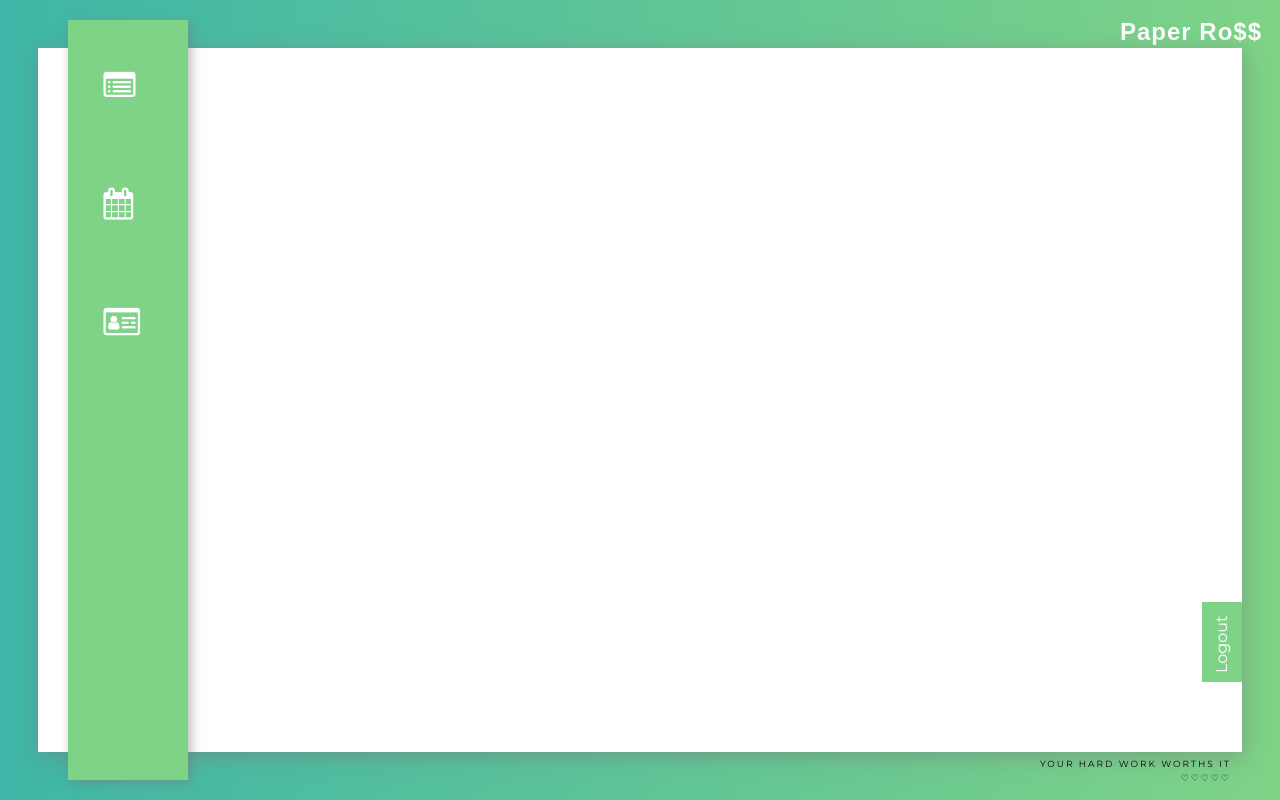
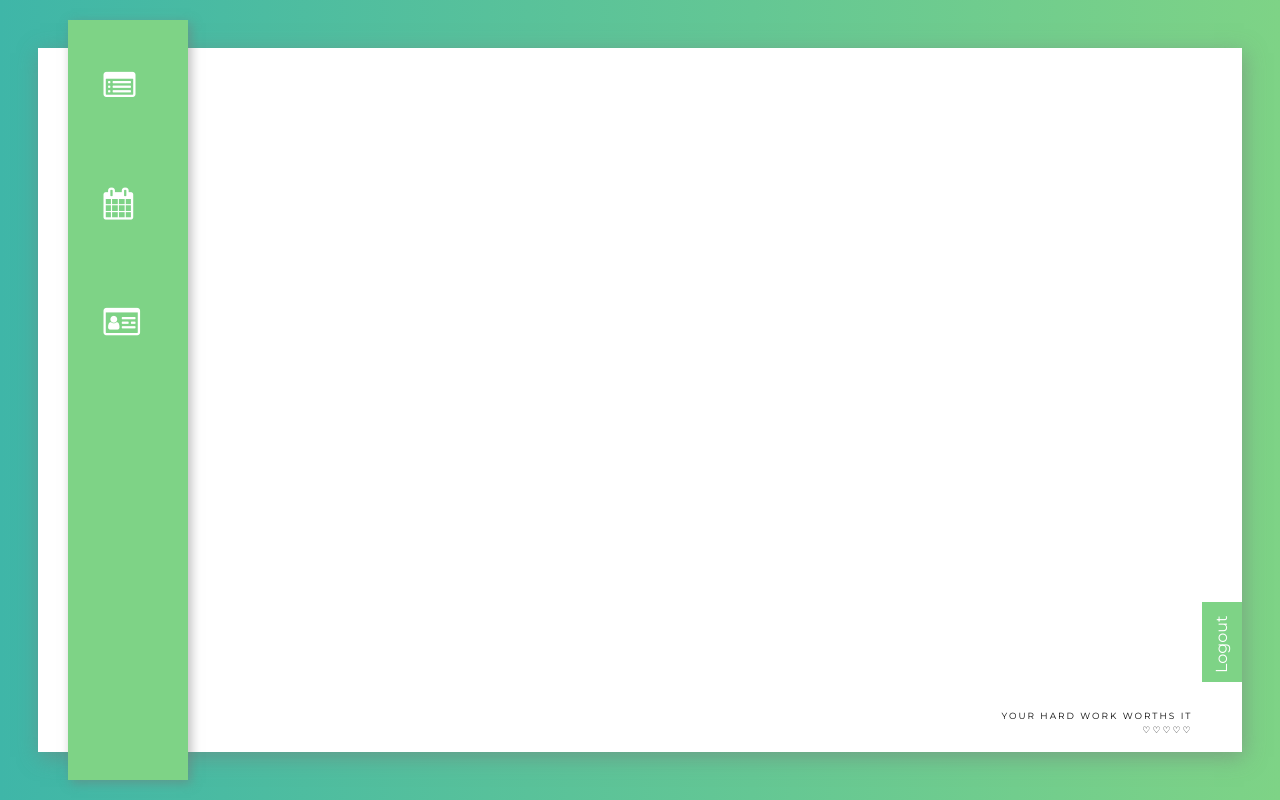
Before and after one commit to paperRoll/paper-roll-frontend, a React (Create React App) app: page / in a window 1280 px wide. Built offline with nearby package versions, Linux system fonts and the light colour scheme.

Commit message:
clean index.js

```diff
--- a/src/App.js
+++ /dev/null
@@ -1,35 +0,0 @@
-import React from 'react';
-import { Route, Switch, Redirect } from 'react-router-dom';
-import './App.css';
-
-import Logout from './components/Logout/Logout';
-import Summary from './containers/Summary/Summary';
-import Timesheet from './containers/Timesheet/Timesheet';
-import Profile from './containers/Profile/Profile';
-
-import 'font-awesome/css/font-awesome.min.css';
-import Navigation from './components/Navigation/Navigation';
-
-function App() {
-  let routes = (
-    <Switch>
-      <Route path='/summary' component={Summary}></Route>
-      <Route path='/timesheet' component={Timesheet}></Route>
-      <Route path='/profile' component={Profile}></Route>
-      <Redirect to="/" />
-    </Switch>
-  )
-  return (
-    <div class="app-container">
-      <Logout />
-      <div class="leftbox">
-        <Navigation/>
-      </div>
-      <div class="rightbox">
-        {routes}
-      </div>
-    </div>
-  );
-}
-
-export default App;
--- /dev/null
+++ b/src/containers/App/App.js
@@ -0,0 +1,46 @@
+import React, { Component } from 'react';
+import { Route, Switch, Redirect } from 'react-router-dom';
+import './App.css';
+
+import Footer from '../../components/Footer/Footer';
+import Logo from '../../components/Logo/Logo';
+import Logout from '../../components/Logout/Logout';
+import Summary from '../Summary/Summary';
+import Timesheet from '../Timesheet/Timesheet';
+import Profile from '../Profile/Profile';
+
+import 'font-awesome/css/font-awesome.min.css';
+import Navigation from '../../components/Navigation/Navigation';
+
+const routes = (
+  <Switch>
+    <Route path='/summary' component={Summary}></Route>
+    <Route path='/timesheet' component={Timesheet}></Route>
+    <Route path='/profile' component={Profile}></Route>
+    <Redirect to="/" />
+  </Switch>
+);
+
+class App extends Component {
+
+  render() {
+    return (
+      <div class="app-container">
+         <Logo />
+
+        <Logout />
+        <div class="leftbox">
+          <Navigation/>
+        </div>
+        <div class="rightbox">
+          {routes}
+        </div>
+        <Footer />
+
+      </div>
+
+    );
+  }
+}
+
+export default App;
--- a/src/index.css
+++ b/src/index.css
@@ -7,12 +7,12 @@ body {
   -moz-osx-font-smoothing: grayscale;
 }
 
+code {
+  font-family: source-code-pro, Menlo, Monaco, Consolas, 'Courier New',
+    monospace;
+}
+
 #root {
   height: 100%;
   display: flex;
 }
-
-code {
-  font-family: source-code-pro, Menlo, Monaco, Consolas, 'Courier New',
-    monospace;
-}
--- a/src/index.js
+++ b/src/index.js
@@ -1,18 +1,17 @@
 import React from 'react';
 import ReactDOM from 'react-dom';
-import './index.css';
-import App from './App';
 import * as serviceWorker from './serviceWorker';
 import { BrowserRouter } from 'react-router-dom';
-import Footer from './components/Footer/Footer';
-import Logo from './components/Logo/Logo';
+
+
+import App from './containers/App/App';
+
+import './index.css';
 
 ReactDOM.render(
   <React.StrictMode>
     <BrowserRouter>
-      <Logo />
       <App />
-      <Footer />
     </BrowserRouter>
   </React.StrictMode>,
   document.getElementById('root')
```
Also changed, not shown: src/containers/App/App.css (renamed from src/App.css).
